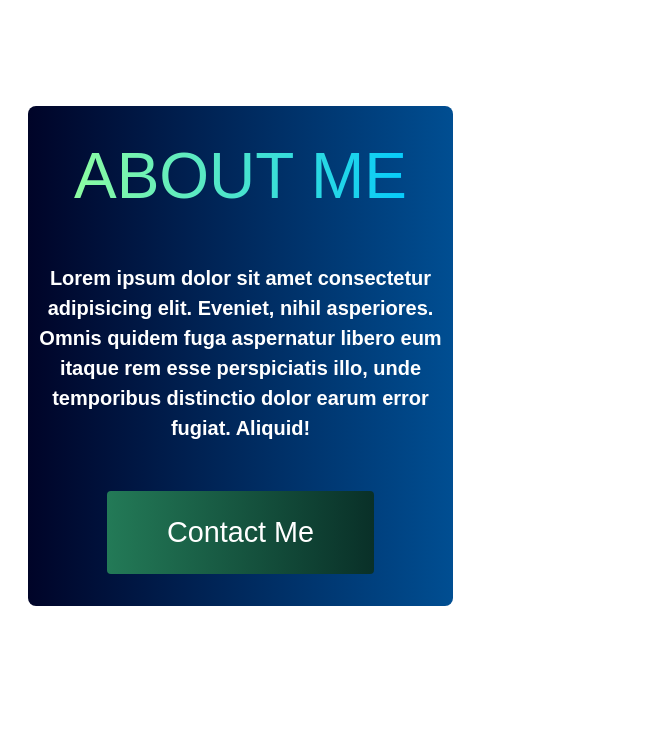
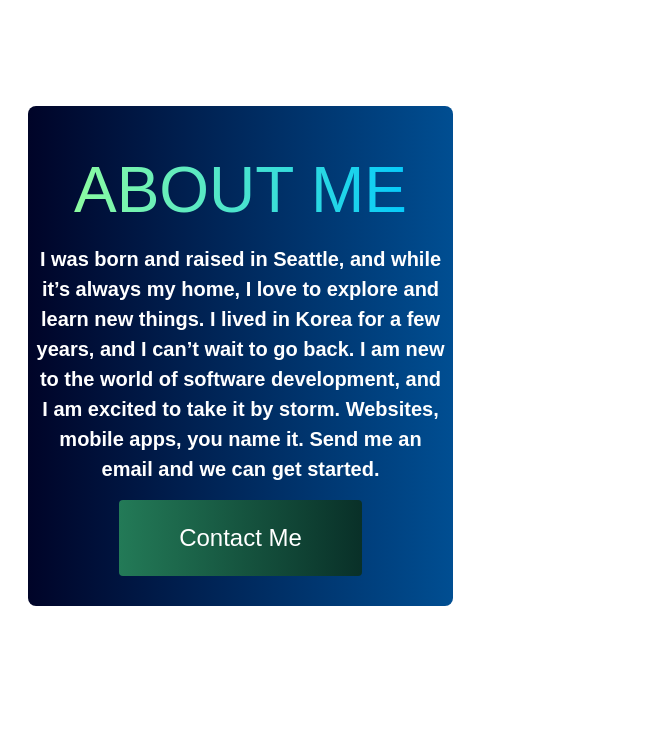
Before and after one commit to brandontanner/brandontanner.github.io, a plain HTML site: page index.html in a window 1280 px wide. Shown: the part 940-1694 px from the top of the page, 628-1280 px from the left. Drawn offline with nearby package versions, Linux system fonts and the light colour scheme; grey boxes are pictures that could not be loaded.

Commit message:
final changes

```diff
--- a/index.html
+++ b/index.html
@@ -46,7 +46,7 @@
                     <p class="col-md-8 fs-4 subheading">Full Stack Developer</p>
                     <div class="d-flex justify-content-center  width-restrictor">
                         <div class="iframe-container">
-                            <iframe width="560" height="315" src="https://www.youtube.com/embed/Mffxz2PNrLY" title="YouTube video player" frameborder="0" allow="accelerometer; autoplay; clipboard-write; encrypted-media; gyroscope; picture-in-picture" allowfullscreen></iframe>
+                            <iframe width="560" height="315" src="https://www.youtube.com/embed/PmvZ_cXaMMo" title="YouTube video player" frameborder="0" allow="accelerometer; autoplay; clipboard-write; encrypted-media; gyroscope; picture-in-picture" allowfullscreen></iframe>
                         </div>
                     </div>
                 </div>
@@ -62,7 +62,7 @@
                     </div>
                     <div class="about-content">
                         <h1>About Me</h1>
-                        <p>Lorem ipsum dolor sit amet consectetur adipisicing elit. Eveniet, nihil asperiores. Omnis quidem fuga aspernatur libero eum itaque rem esse perspiciatis illo, unde temporibus distinctio dolor earum error fugiat. Aliquid!</p>
+                        <p>I was born and raised in Seattle, and while it’s always my home, I love to explore and learn new things. I lived in Korea for a few years, and I can’t wait to go back. I am new to the world of software development, and I am excited to take it by storm. Websites, mobile apps, you name it.  Send me an email and we can get started.</p>
                         <button class="about-btn"><a href="#scrollspyHeading4">Contact Me</a></button>
                     </div>
                 </div>
--- a/styles.css
+++ b/styles.css
@@ -120,19 +120,7 @@ body {
   display: grid;
   grid-template-columns: 1fr 1fr;
   grid-template-rows: auto;
-/*
-  display: grid;
-  grid-template-columns: 1fr 1fr;
-  align-items: center;
-  justify-content: center;
-  gap: 2rem;
-  margin: 0 auto;
-  z-index: 1;
-  width: 100%;
-  max-width: 1300px;
-  padding: 0 50px;
-  margin-top: -2rem;
-  */
+
 }
 
 .about-content {
@@ -164,12 +152,14 @@ body {
   -moz-text-fill-color: transparent;
   text-transform: uppercase;
   margin: 2rem;
+  margin-bottom: 1rem;
 }
 
 .about-content p {
-  margin-top: 1rem;
+  margin: 0rem;
   font-size: 20px;
   font-weight: 700;
+  padding: 0 0.5rem;
 }
 
 .about-img-card {
@@ -197,7 +187,7 @@ body {
 }
 
 .about-btn {
-  font-size: 1.8rem;
+  font-size: 1.5rem;
   background: #093028;  /* fallback for old browsers */
   background: -webkit-linear-gradient(to right, #237A57, #093028);  /* Chrome 10-25, Safari 5.1-6 */
   background: linear-gradient(to right, #237A57, #093028); /* W3C, IE 10+/ Edge, Firefox 16+, Chrome 26+, Opera 12+, Safari 7+ */
@@ -205,7 +195,8 @@ body {
   border: none;
   border-radius: 4px;
   margin: auto;
-  margin-top: 2rem;
+  margin-top: 1rem;
+  margin-bottom: 1rem;
   cursor: pointer;
   position: relative;
   transition: all 0.35s;
@@ -353,13 +344,14 @@ body {
 
 .about-content ul li {
   margin-bottom: 2rem;
-  font-size: 0.9rem;
+  font-size: 1.1rem;
   font-weight: 700;
 }
 
 .about-content ul li span {
   display:inline-block;
   margin-left: 1.5rem;
+  margin-right: 1.5rem;
 }
 
 
```
